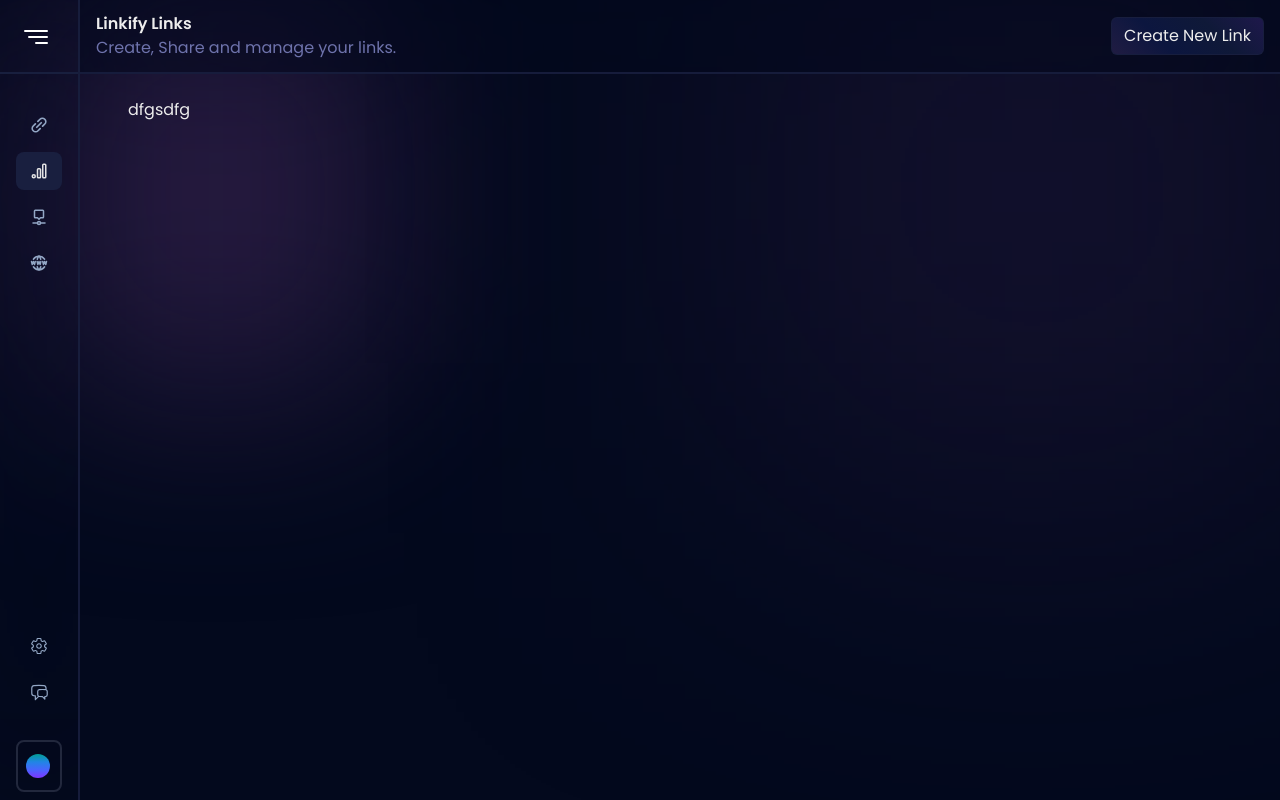
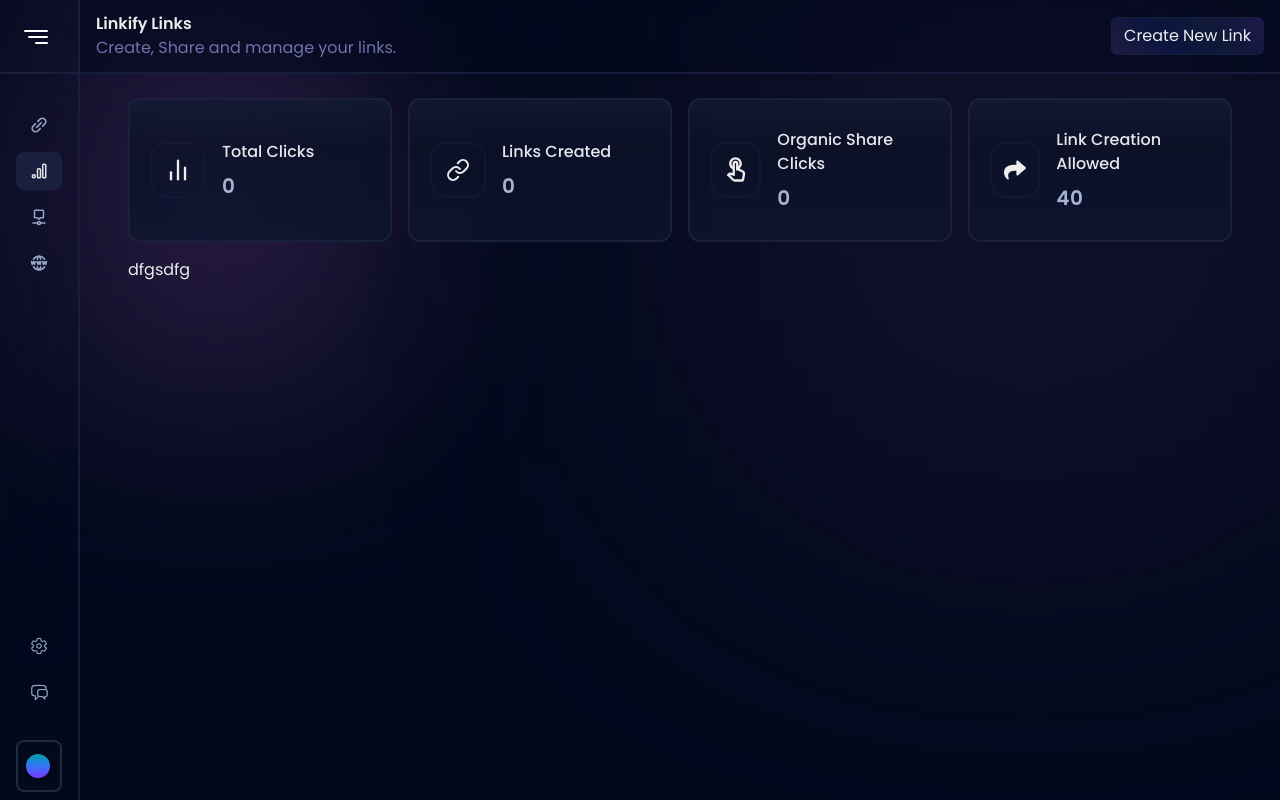
Before and after one commit to Amritanshu312/Linkify, a Next.js app: page /analytics in a window 1280 px wide. Built offline with nearby package versions, Linux system fonts and the light colour scheme; no server answers; the database is empty; sample sign-in values are in the browser's storage.

Commit message:
feat 🎉: Analytics - Stats

```diff
--- a/app/(main)/analytics/page.js
+++ b/app/(main)/analytics/page.js
@@ -1,24 +1,9 @@
-'use client';
-
-import { useEffect } from 'react';
+import Stats from "@/contents/analytics/Stats";
 
 const AnalyticsPage = () => {
-	useEffect(() => {
-		const referrer = document.referrer;
-		console.log('User came from:', referrer);
-
-		// Optionally send to your backend
-		if (referrer) {
-			fetch('/api/log-referrer', {
-				method: 'POST',
-				body: JSON.stringify({ referrer }),
-				headers: { 'Content-Type': 'application/json' },
-			});
-		}
-	}, []);
-
 	return (
-		<div className="min-[680px]:px-12 min-[680px]:py-6 flex flex-col gap-4">
+		<div className="min-[680px]:px-12 min-[680px]:py-6 flex flex-col gap-4 font-['poppins']">
+			<Stats />
 			dfgsdfg
 		</div>
 	);
--- a/app/api/user/info/route.js
+++ b/app/api/user/info/route.js
@@ -30,9 +30,14 @@ export const GET = async () => {
 			{ $match: { creator: user._id } },
 			{ $group: { _id: null, total: { $sum: '$clicks' } } },
 		]);
+		const _totalOrganicShare = await Link.aggregate([
+			{ $match: { creator: user._id } },
+			{ $group: { _id: null, total: { $sum: '$organicShare' } } },
+		]);
 		const totalClicks = totalClicksAgg[0]?.total || 0;
+		const totalOrganicShare = _totalOrganicShare[0]?.total || 0;
 
-		return new Response(JSON.stringify({ ...user, totalClicks }), {
+		return new Response(JSON.stringify({ ...user, totalClicks, totalOrganicShare }), {
 			status: 200,
 			headers: {
 				'Content-Type': 'application/json',
--- a/app/api/user/links/info/route.js
+++ b/app/api/user/links/info/route.js
@@ -20,8 +20,9 @@ export const POST = async (request) => {
 	try {
 		const body = await request.json();
 		const { searchParams } = new URL(request.url);
-		const referer = body.referer || null;
+		let referer = body.referer || null;
 
+		if (referer?.includes(process.env.NEXT_PUBLIC_WEBSITE_URL)) referer = null
 
 		const rawShortUrl = searchParams.get('_url_');
 
@@ -103,6 +104,8 @@ export const POST = async (request) => {
 			);
 		}
 
+		console.log({ referer })
+
 		const incData = { clicks: 1 };
 		if (referer) incData.organicShare = 1
 
--- a/app/api/user/links/list/route.js
+++ b/app/api/user/links/list/route.js
@@ -51,7 +51,7 @@ export const GET = async (req) => {
 
 		const links = await Link.find({ creator: user._id })
 			.select(
-				'short_url url expiration neverExpires clicks createdAt updatedAt'
+				'short_url url expiration neverExpires clicks createdAt updatedAt organicShare'
 			)
 			.sort(
 				...[
--- /dev/null
+++ b/contents/analytics/Stats.jsx
@@ -0,0 +1,41 @@
+"use client"
+import { LuChartNoAxesColumn } from "react-icons/lu";
+import { FiLink } from "react-icons/fi";
+import { MdOutlineTouchApp } from "react-icons/md";
+import { FaShare } from "react-icons/fa";
+import { useAuth } from "@/context/authProvider";
+import { useLink } from "@/context/linkProvider";
+
+const Stats = () => {
+  const { userInfo } = useAuth()
+  const { links } = useLink()
+
+  const total_clicks = userInfo?.totalClicks || 0
+  const total_links = links?.totalLinks || 0
+  const total_organic_share = userInfo?.totalOrganicShare || 0
+  console.log(userInfo)
+  return (
+    <div className="flex gap-4 items-center">
+      <StatsCard icon={<LuChartNoAxesColumn size={28} />} title={"Total Clicks"} totalValue={total_clicks} />
+      <StatsCard icon={<FiLink size={24} />} title={"Links Created"} totalValue={total_links} />
+      <StatsCard icon={<MdOutlineTouchApp size={28} />} title={"Organic Share Clicks"} totalValue={total_organic_share} />
+      <StatsCard icon={<FaShare size={22} />} title={"Link Creation Allowed"} totalValue={userInfo?.linksAllowed || 40} />
+    </div>
+  )
+}
+
+const StatsCard = ({ icon, title, totalValue }) => {
+  return (
+    <div className="w-full h-36 rounded-xl flex items-center gap-4 px-5 bg-[linear-gradient(#131a33d4,#0c1227d4,#0c132cd4,#0e152ed4)] border-2 border-[#19203c]">
+      <div className="w-14 h-14 flex items-center justify-center border-[#161d3b96] border-2 rounded-2xl">
+        {icon}
+      </div>
+      <div className="flex flex-col gap-2">
+        <div className="font-medium text-[#e5e7ec]">{title}</div>
+        <div className="text-xl font-semibold tracking-wide text-[#a5b5d0]">{totalValue}</div>
+      </div>
+    </div>
+  )
+}
+
+export default Stats
--- a/contents/home/LinkCard.jsx
+++ b/contents/home/LinkCard.jsx
@@ -95,7 +95,7 @@ const LinkCard = ({ data }) => {
 						<div>
 							<FaPersonRunning size={18} />
 						</div>
-						<div>258 Visitors</div>
+						<div>{data?.organicShare || 0} Visitors</div>
 					</div>
 
 					<div className="flex gap-2 items-center border-2 border-[#161d3b] p-1 px-2 rounded-md">
```
